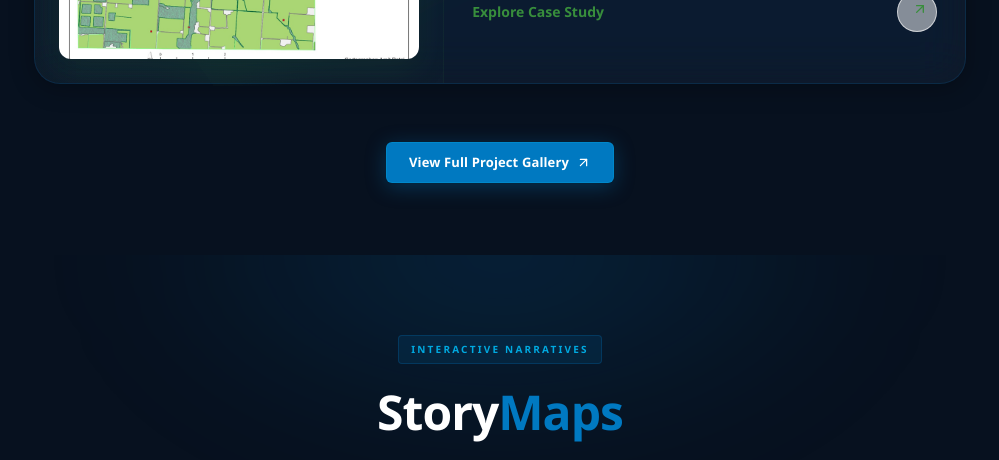
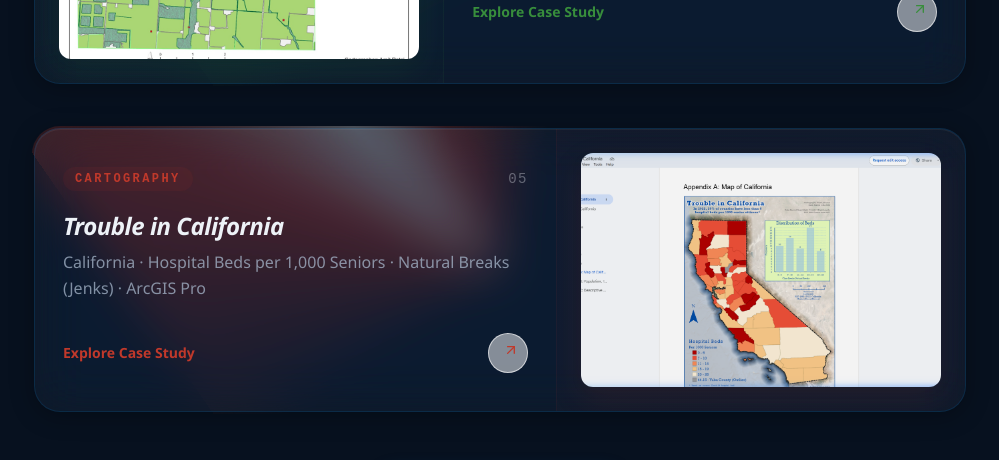
Before and after one commit to Arpit-Patel20/my_portfolio, a React (Vite) app: page / in a window 1280 px wide. Shown: the part 5540-6000 px from the top of the page, without its empty margins (140-1139 px from the left). Built offline with nearby package versions, Linux system fonts and the light colour scheme.

Commit message:
feat: add Trouble in California choropleth mapping project (Project 05)

```diff
--- a/src/components/Projects.jsx
+++ b/src/components/Projects.jsx
@@ -74,11 +74,21 @@
   />
 );
 
+const ThumbCalifornia = () => (
+  <img
+    src={`${import.meta.env.BASE_URL}assets/california_map.png`}
+    alt="Trouble in California – Choropleth Map"
+    className="w-full h-full object-cover"
+    style={{ aspectRatio: '200/130' }}
+  />
+);
+
 const PROJECTS = [
   { number: '01', title: 'Field Data Collection & Asset Mapping', category: 'Mobile GIS', desc: 'Calgary · ArcGIS Field Maps · 23+ features captured', color: '#26a69a', Thumb: ThumbFieldMaps },
   { number: '02', title: 'ATS & NTS Spatial Referencing',        category: 'Spatial Reference', desc: 'Carseland, AB · Township 21 · 36 sections mapped', color: '#8d6e63', Thumb: ThumbATS },
   { number: '03', title: 'GIS Workflow Automation',               category: 'Automation',       desc: '12-step pipeline · 1-click execution · ArcGIS Pro', color: '#5c6bc0', Thumb: ThumbModelBuilder },
   { number: '04', title: 'Land Cover Interpretation & EIA',       category: 'Remote Sensing',   desc: 'Grande Prairie, AB · 3 cover classes · 0.5ha MMU', color: '#388e3c', Thumb: ThumbLandCover },
+  { number: '05', title: 'Trouble in California',                  category: 'Cartography',      desc: 'California · Hospital Beds per 1,000 Seniors · Natural Breaks (Jenks) · ArcGIS Pro', color: '#c0392b', Thumb: ThumbCalifornia },
 ];
 
 // ── Animated border keyframes via CSS injection ──
```
Also changed, not shown: public/assets/california_map.png (added).
